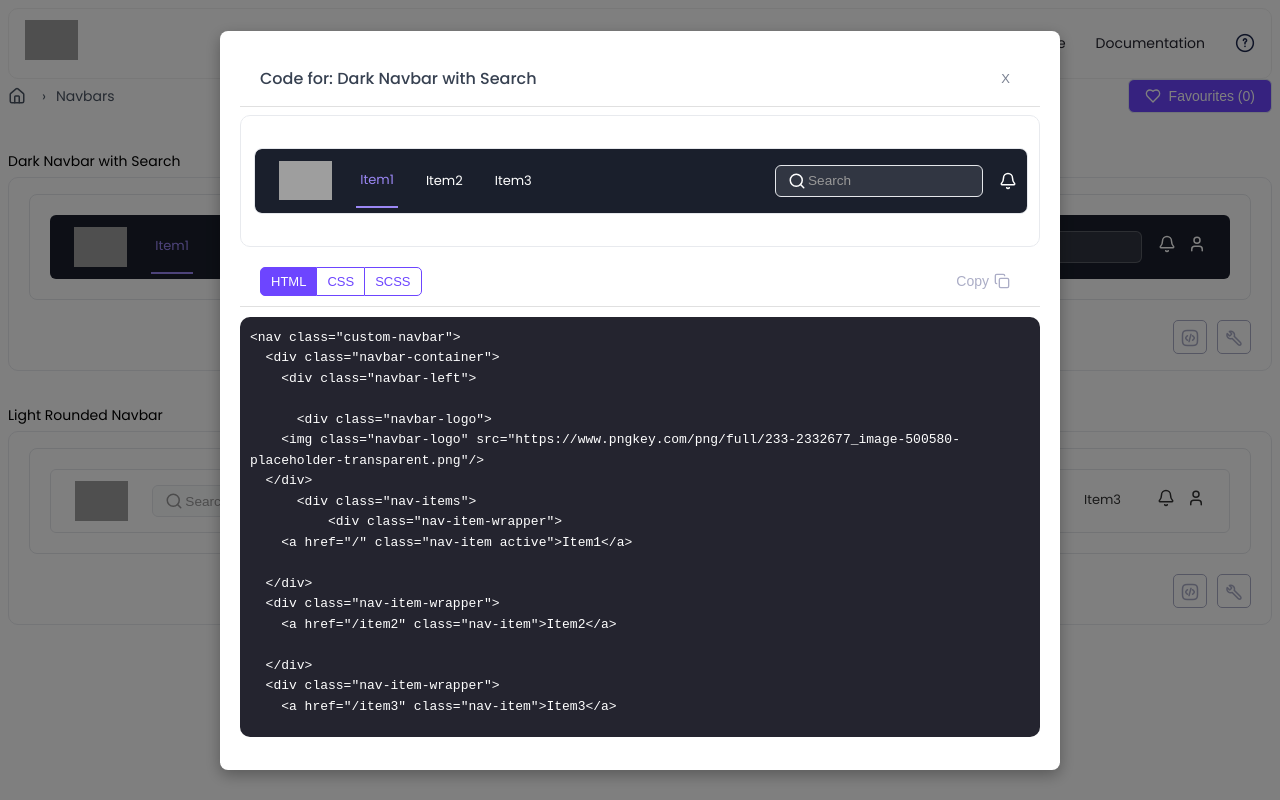
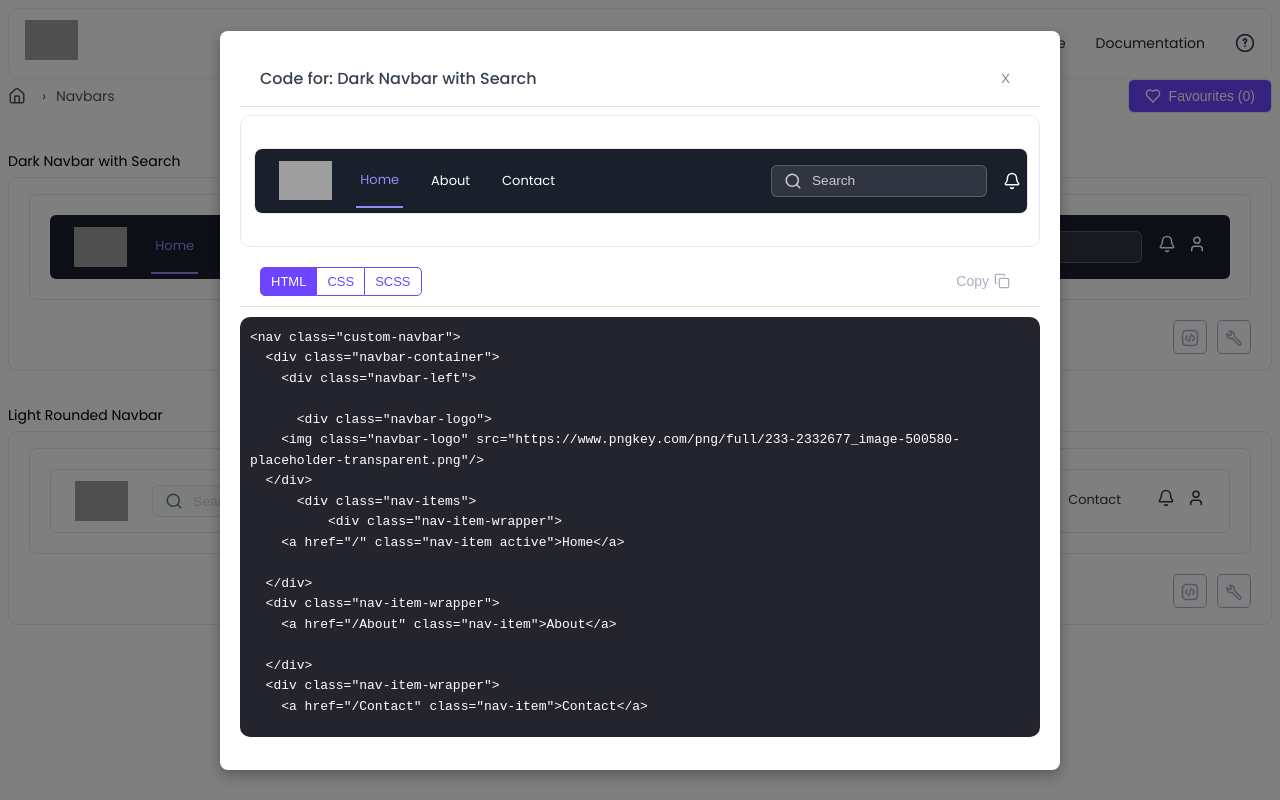
Before and after one commit to srimali12345/UI-Components-Library, a React app: page /dashbord in a window 1280 px wide. Both pictures are taken after a click on the button 1190 px from the left and 337 px from the top of the page. Built offline with nearby package versions, Linux system fonts and the light colour scheme; grey boxes are pictures that could not be loaded.

Commit message:
navbar changes

```diff
--- a/src/components/Navbar/NavbarCodeModal.js
+++ b/src/components/Navbar/NavbarCodeModal.js
@@ -1,3 +1,4 @@
+
 import React, { useState } from "react";
 import { Copy, Bell, Search, User } from "lucide-react";
 import { useLocation } from "react-router-dom";
@@ -52,7 +53,7 @@ const NavbarCodeModal = ({ template, onClose, templateId }) => {
     display: "flex",
     alignItems: "center",
     justifyContent: "space-between",
-    border: borderVal, // only set if defined
+    border: borderVal,
     borderRadius: borderRadiusVal,
   };
 
@@ -62,6 +63,25 @@ const NavbarCodeModal = ({ template, onClose, templateId }) => {
   };
 
   const logoUrl = template.style.logoUrl || DEFAULT_LOGO_URL;
+
+  // Get proper icon colors
+  const notificationIconColor = template.style.icons?.notification?.color || template.style.textColor;
+  const profileIconColor = template.style.icons?.profile?.color || template.style.textColor;
+  const searchIconColor = template.style.searchIconColor || "#999999";
+  const placeholderColor = template.style.searchPlaceholderColor || "#999999";
+
+  const searchContainerStyles = {
+    backgroundColor: template.style.searchBarBackgroundColor || "rgba(255, 255, 255, 0.1)",
+    borderRadius: template.style.SearchBarBorderRadius || "6px",
+    border: template.style.SearchBorderWidth && parseInt(template.style.SearchBorderWidth) > 0
+      ? `${template.style.SearchBorderWidth} solid ${template.style.SearchBarBorderColor || "#000"}`
+      : "1px solid #e5e7eb",
+
+    display: "flex",
+    alignItems: "center",
+    padding: "6px 12px",
+    gap: "8px",
+  };
 
   return (
     <div className="modal-overlay">
@@ -89,12 +109,12 @@ const NavbarCodeModal = ({ template, onClose, templateId }) => {
                   </div>
                   {template.style.navPosition === "left" && (
                     <div className="nav-links">
-                      {template.navItems.map((item) => (
+                      {(template.navItems || []).map((item) => (
                         <a
                           key={item.id || item.text}
                           href={item.url || "#"}
                           className="nav-link"
-                          style={item.active ? activeItemStyles : {}}
+                          style={item.active ? activeItemStyles : { color: template.style.textColor }}
                         >
                           {item.text}
                         </a>
@@ -105,40 +125,20 @@ const NavbarCodeModal = ({ template, onClose, templateId }) => {
                     template.style.hasSearch && (
                       <div
                         className="search-container right"
-                        style={{
-                          backgroundColor:
-                            template.style.searchBarBackgroundColor,
-                          borderRadius:
-                            template.style.SearchBarBorderRadius || "6px",
-                          border:
-                            template.style.SearchBorderWidth &&
-                            parseInt(template.style.SearchBorderWidth) > 0
-                              ? `${template.style.SearchBorderWidth} solid ${
-                                  template.style.SearchBarBorderColor || "#000"
-                                }`
-                              : "1px solid #e5e7eb",
-                        }}
+                        style={searchContainerStyles}
                       >
-                        <svg
-                          xmlns="http://www.w3.org/2000/svg"
-                          width="18"
-                          height="18"
-                          viewBox="0 0 24 24"
-                          fill="none"
-                          stroke="currentColor"
-                          strokeWidth="2"
-                          strokeLinecap="round"
-                          strokeLinejoin="round"
-                          className="lucide lucide-search-icon lucide-search"
-                        >
-                          <circle cx="11" cy="11" r="8" />
-                          <path d="m21 21-4.3-4.3" />
-                        </svg>
+                        <Search size={18} color={searchIconColor} />
                         <input
                           type="text"
                           placeholder="Search"
                           className="search-input"
-                          style={{ color: template.style.textColor }}
+                          style={{
+                            color: template.style.textColor,
+                            background: "transparent",
+                            border: "none",
+                            outline: "none",
+                            flex: 1,
+                          }}
                         />
                       </div>
                     )}
@@ -146,75 +146,43 @@ const NavbarCodeModal = ({ template, onClose, templateId }) => {
                 <div className="navbar-right">
                   {template.style.navPosition === "left" &&
                     template.style.hasSearch && (
-                      <div className="search-container">
-                        <svg
-                          xmlns="http://www.w3.org/2000/svg"
-                          width="18"
-                          height="18"
-                          viewBox="0 0 24 24"
-                          fill="none"
-                          stroke="currentColor"
-                          strokeWidth="2"
-                          strokeLinecap="round"
-                          strokeLinejoin="round"
-                          className="lucide lucide-search-icon lucide-search"
-                        >
-                          <circle cx="11" cy="11" r="8" />
-                          <path d="m21 21-4.3-4.3" />
-                        </svg>
+                      <div className="search-container" style={searchContainerStyles}>
+                        <Search size={18} color={searchIconColor} />
                         <input
                           type="text"
                           placeholder="Search"
                           className="search-input"
-                          style={{ color: template.style.textColor }}
+                          style={{
+                            color: template.style.textColor,
+                            background: "transparent",
+                            border: "none",
+                            outline: "none",
+                            flex: 1,
+                          }}
                         />
                       </div>
                     )}
                   {template.style.navPosition === "right" && (
                     <div className="nav-links right">
-                      {template.navItems.map((item) => (
+                      {(template.navItems || []).map((item) => (
                         <a
                           key={item.id || item.text}
                           href={item.url || "#"}
                           className="nav-link"
-                          style={item.active ? activeItemStyles : {}}
+                          style={item.active ? activeItemStyles : { color: template.style.textColor }}
                         >
                           {item.text}
                         </a>
                       ))}
                     </div>
                   )}
-                  <svg
-                    xmlns="http://www.w3.org/2000/svg"
-                    width="18"
-                    height="18"
-                    viewBox="0 0 24 24"
-                    fill="none"
-                    stroke="currentColor"
-                    strokeWidth="2"
-                    strokeLinecap="round"
-                    strokeLinejoin="round"
-                    className="lucide lucide-bell-icon lucide-bell"
-                  >
-                    <path d="M10.268 21a2 2 0 0 0 3.464 0" />
-                    <path d="M3.262 15.326A1 1 0 0 0 4 17h16a1 1 0 0 0 .74-1.673C19.41 13.956 18 12.499 18 8A6 6 0 0 0 6 8c0 4.499-1.411 5.956-2.738 7.326" />
-                  </svg>
-                  <div>
-                    <svg
-                      xmlns="http://www.w3.org/2000/svg"
-                      width="18"
-                      height="18"
-                      viewBox="0 0 24 24"
-                      fill="none"
-                      stroke="currentColor"
-                      strokeWidth="2"
-                      strokeLinecap="round"
-                      strokeLinejoin="round"
-                      className="lucide lucide-user-round-icon lucide-user-round"
-                    >
-                      <circle cx="12" cy="8" r="5" />
-                      <path d="M20 21a8 8 0 0 0-16 0" />
-                    </svg>
+                  <div style={{ display: "flex", alignItems: "center", gap: "12px" }}>
+                    {template.style.icons?.notification?.show !== false && (
+                      <Bell size={18} color={notificationIconColor} />
+                    )}
+                    {template.style.icons?.profile?.show !== false && (
+                      <User size={18} color={profileIconColor} />
+                    )}
                   </div>
                 </div>
               </div>
@@ -257,6 +225,14 @@ const NavbarCodeModal = ({ template, onClose, templateId }) => {
         <pre className="code-block">
           <code>{getCode()}</code>
         </pre>
+
+        {/* Add CSS for proper placeholder styling */}
+        <style>{`
+          .search-input::placeholder {
+            color: ${placeholderColor} !important;
+            opacity: 1 !important;
+          }
+        `}</style>
       </div>
     </div>
   );
--- a/src/components/Navbar/NavbarList.js
+++ b/src/components/Navbar/NavbarList.js
@@ -1,3 +1,4 @@
+
 export const templates = [
   {
     id: 1,
@@ -15,7 +16,8 @@ export const templates = [
       borderWidth: "0px",
       borderColor: "#1A1F2C",
       searchBarBackgroundColor: "rgba(255, 255, 255, 0.1)",
-      searchPlaceholderColor: "#999999",
+      searchPlaceholderColor: "#cccccc",
+      searchIconColor: "#cccccc",
       SearchBorderWidth: "1px",
       SearchBarBorderColor: "rgba(255, 255, 255, 0.2)",
       icons: {
@@ -24,9 +26,9 @@ export const templates = [
       },
     },
     navItems: [
-      { id: 1, text: "Item1", active: true, url: "/" },
-      { id: 2, text: "Item2", active: false, url: "/item2" },
-      { id: 3, text: "Item3", active: false, url: "/item3" },
+      { id: 1, text: "Home", active: true, url: "/" },
+      { id: 2, text: "About", active: false, url: "/About" },
+      { id: 3, text: "Contact", active: false, url: "/Contact" },
     ],
   },
   {
@@ -45,7 +47,8 @@ export const templates = [
       borderWidth: "1px",
       borderColor: "#e5e7eb",
       searchBarBackgroundColor: "#f9fafb",
-      searchPlaceholderColor: "#999999",
+      searchPlaceholderColor: "#6b7280",
+      searchIconColor: "#6b7280",
       SearchBorderWidth: "1px",
       SearchBarBorderColor: "#e5e7eb",
       icons: {
@@ -54,9 +57,9 @@ export const templates = [
       },
     },
     navItems: [
-      { id: 1, text: "Item1", active: true, url: "/" },
-      { id: 2, text: "Item2", active: false, url: "/item2" },
-      { id: 3, text: "Item3", active: false, url: "/item3" },
+      { id: 1, text: "Home", active: true, url: "/" },
+      { id: 2, text: "About", active: false, url: "/About" },
+      { id: 3, text: "Contact", active: false, url: "/Contact" },
     ],
   },
 ];
--- a/src/components/Navbar/NavbarTemplates.js
+++ b/src/components/Navbar/NavbarTemplates.js
@@ -1,3 +1,4 @@
+
 import React, { useState } from "react";
 import { useNavigate } from "react-router-dom";
 import { templates } from "./NavbarList";
@@ -30,7 +31,24 @@ const NavbarTemplates = () => {
         { id: 2, text: "About", active: false, url: "/about" },
         { id: 3, text: "Contact", active: false, url: "/contact" },
       ],
-      style: template.style || {},
+      style: {
+        ...template.style,
+        // Ensure all properties are included
+        searchPlaceholderColor: template.style?.searchPlaceholderColor || "#999999",
+        searchIconColor: template.style?.searchIconColor || "#999999",
+        icons: {
+          notification: {
+            show: template.style?.icons?.notification?.show !== false,
+            variant: template.style?.icons?.notification?.variant || "bell",
+            color: template.style?.icons?.notification?.color || template.style?.textColor || "#ffffff",
+          },
+          profile: {
+            show: template.style?.icons?.profile?.show !== false,
+            variant: template.style?.icons?.profile?.variant || "user",
+            color: template.style?.icons?.profile?.color || template.style?.textColor || "#ffffff",
+          },
+        },
+      },
     };
     setSelectedTemplate(completeTemplate);
     setModalVisible(true);
@@ -48,7 +66,24 @@ const NavbarTemplates = () => {
       componentType: "NAVBAR",
       navbarType: template.id.toString(),
       favoriteName: `${template.name} Navbar`,
-      savedStyles: template.style || {},
+      savedStyles: {
+        ...template.style,
+        // Ensure all style properties are saved
+        searchPlaceholderColor: template.style?.searchPlaceholderColor || "#999999",
+        searchIconColor: template.style?.searchIconColor || "#999999",
+        icons: {
+          notification: {
+            show: template.style?.icons?.notification?.show !== false,
+            variant: template.style?.icons?.notification?.variant || "bell",
+            color: template.style?.icons?.notification?.color || template.style?.textColor || "#ffffff",
+          },
+          profile: {
+            show: template.style?.icons?.profile?.show !== false,
+            variant: template.style?.icons?.profile?.variant || "user",
+            color: template.style?.icons?.profile?.color || template.style?.textColor || "#ffffff",
+          },
+        },
+      },
       navItems: template.navItems || [
         { id: 1, text: "Home", active: true, url: "/" },
         { id: 2, text: "About", active: false, url: "/about" },
@@ -86,7 +121,31 @@ const NavbarTemplates = () => {
       { id: 3, text: "Contact", active: false, url: "/contact" },
     ];
 
-    const finalStyles = savedStyles ? parseSafeJSON(savedStyles, component.savedStyles || {}) : component.savedStyles || {};
+    // Merge saved styles with component styles, ensuring all properties are preserved
+    const baseStyles = component.savedStyles || {};
+    const parsedSavedStyles = savedStyles ? parseSafeJSON(savedStyles, {}) : {};
+
+    const finalStyles = {
+      ...baseStyles,
+      ...parsedSavedStyles,
+      // Ensure icon properties are properly merged
+      icons: {
+        notification: {
+          show: parsedSavedStyles.icons?.notification?.show ?? baseStyles.icons?.notification?.show ?? true,
+          variant: parsedSavedStyles.icons?.notification?.variant || baseStyles.icons?.notification?.variant || "bell",
+          color: parsedSavedStyles.icons?.notification?.color || baseStyles.icons?.notification?.color || baseStyles.textColor || "#ffffff",
+        },
+        profile: {
+          show: parsedSavedStyles.icons?.profile?.show ?? baseStyles.icons?.profile?.show ?? true,
+          variant: parsedSavedStyles.icons?.profile?.variant || baseStyles.icons?.profile?.variant || "user",
+          color: parsedSavedStyles.icons?.profile?.color || baseStyles.icons?.profile?.color || baseStyles.textColor || "#ffffff",
+        },
+      },
+      // Ensure search colors are preserved
+      searchPlaceholderColor: parsedSavedStyles.searchPlaceholderColor || baseStyles.searchPlaceholderColor || "#999999",
+      searchIconColor: parsedSavedStyles.searchIconColor || baseStyles.searchIconColor || "#999999",
+    };
+
     let finalNavItems;
     if (savedNavItems) {
       finalNavItems = parseSafeJSON(savedNavItems, defaultNavItems);
--- a/src/components/Navbar/PreviewPane.js
+++ b/src/components/Navbar/PreviewPane.js
@@ -1,3 +1,4 @@
+
 import React, { useEffect, useState } from "react";
 import {
   Bell,
@@ -6,6 +7,7 @@ import {
   BellPlus,
   UserCircle,
   UserRound,
+  Search,
 } from "lucide-react";
 
 const DEFAULT_LOGO_URL =
@@ -13,6 +15,7 @@ const DEFAULT_LOGO_URL =
 
 const PreviewPane = ({ navbarStyle, navItems, templateId }) => {
   const [activeDropdown, setActiveDropdown] = useState(null);
+  const [uniqueId] = useState(() => Math.random().toString(36).substr(2, 9));
 
   const navbarStyles = {
     backgroundColor: navbarStyle.backgroundColor,
@@ -57,12 +60,13 @@ const PreviewPane = ({ navbarStyle, navItems, templateId }) => {
 
   useEffect(() => {
     setHoverColor();
-    // Set placeholder color CSS variable
+    // Set unique placeholder color CSS variable for this instance
+    const placeholderColor = navbarStyle.searchPlaceholderColor || "#999999";
     document.documentElement.style.setProperty(
-      "--nav-search-placeholder-color",
-      navbarStyle.searchPlaceholderColor || "#999999"
+      `--nav-search-placeholder-color-${uniqueId}`,
+      placeholderColor
     );
-  }, [navbarStyle.hoverColor, navbarStyle.searchPlaceholderColor]);
+  }, [navbarStyle.hoverColor, navbarStyle.searchPlaceholderColor, uniqueId]);
 
   const searchContainerStyles = {
     backgroundColor:
@@ -84,6 +88,7 @@ const PreviewPane = ({ navbarStyle, navItems, templateId }) => {
     display: "flex",
     alignItems: "center",
     padding: "6px 12px",
+    gap: "8px",
   };
 
   // Toggle dropdown menu
@@ -128,6 +133,8 @@ const PreviewPane = ({ navbarStyle, navItems, templateId }) => {
     }
   };
 
+  const searchIconColor = navbarStyle.searchIconColor || "#999999";
+
   return (
     <div className="preview-pane border-box">
       <div
@@ -145,7 +152,7 @@ const PreviewPane = ({ navbarStyle, navItems, templateId }) => {
 
           {navbarStyle.navPosition === "left" && (
             <div className="nav-links">
-              {navItems.map((item) => (
+              {(navItems || []).map((item) => (
                 <div key={item.id} className="nav-item-container">
                   <div className="nav-item-wrapper">
                     <a
@@ -205,28 +212,20 @@ const PreviewPane = ({ navbarStyle, navItems, templateId }) => {
           {navbarStyle.navPosition === "right" && navbarStyle.hasSearch && (
             <div
               style={searchContainerStyles}
-              className="search-container right"
+              className={`search-container right search-${uniqueId}`}
             >
-              <svg
-                xmlns="http://www.w3.org/2000/svg"
-                width="18"
-                height="18"
-                viewBox="0 0 24 24"
-                fill="none"
-                stroke="#999"
-                strokeWidth="2"
-                strokeLinecap="round"
-                strokeLinejoin="round"
-                className="lucide lucide-search-icon lucide-search"
-              >
-                <circle cx="11" cy="11" r="8" />
-                <path d="m21 21-4.3-4.3" />
-              </svg>
+              <Search size={18} color={searchIconColor} />
               <input
                 type="text"
                 placeholder="Search"
-                className="search-input"
-                style={{ color: navbarStyle.textColor }}
+                className={`search-input search-input-${uniqueId}`}
+                style={{
+                  color: navbarStyle.textColor,
+                  background: "transparent",
+                  border: "none",
+                  outline: "none",
+                  flex: 1,
+                }}
               />
             </div>
           )}
@@ -234,32 +233,18 @@ const PreviewPane = ({ navbarStyle, navItems, templateId }) => {
 
         <div className="navbar-right">
           {navbarStyle.navPosition === "left" && navbarStyle.hasSearch && (
-            <div className="search-container" style={searchContainerStyles}>
-              <svg
-                xmlns="http://www.w3.org/2000/svg"
-                width="18"
-                height="18"
-                viewBox="0 0 24 24"
-                fill="none"
-                stroke="#999"
-                strokeWidth="2"
-                strokeLinecap="round"
-                strokeLinejoin="round"
-                className="lucide lucide-search-icon lucide-search"
-                style={{ color: navbarStyle.textColor }}
-              >
-                <circle cx="11" cy="11" r="8" />
-                <path d="m21 21-4.3-4.3" />
-              </svg>
+            <div className={`search-container search-${uniqueId}`} style={searchContainerStyles}>
+              <Search size={18} color={searchIconColor} />
               <input
                 type="text"
                 placeholder="Search"
-                className="search-input"
+                className={`search-input search-input-${uniqueId}`}
                 style={{
                   color: navbarStyle.textColor,
                   background: "transparent",
                   border: "none",
                   outline: "none",
+                  flex: 1,
                 }}
               />
             </div>
@@ -267,7 +252,7 @@ const PreviewPane = ({ navbarStyle, navItems, templateId }) => {
 
           {navbarStyle.navPosition === "right" && (
             <div className="nav-links right">
-              {navItems.map((item) => (
+              {(navItems || []).map((item) => (
                 <div key={item.id} className="nav-item-container">
                   <div className="nav-item-wrapper">
                     <a
@@ -339,11 +324,11 @@ const PreviewPane = ({ navbarStyle, navItems, templateId }) => {
         </div>
       </div>
 
-      {/* Add style for placeholder color */}
+      {/* Add unique style for placeholder color for this instance */}
       <style>{`
-        .search-input::placeholder {
-          color: var(--nav-search-placeholder-color);
-          opacity: 1; /* Ensure full opacity */
+        .search-input-${uniqueId}::placeholder {
+          color: var(--nav-search-placeholder-color-${uniqueId}) !important;
+          opacity: 1 !important;
         }
       `}</style>
     </div>
```
